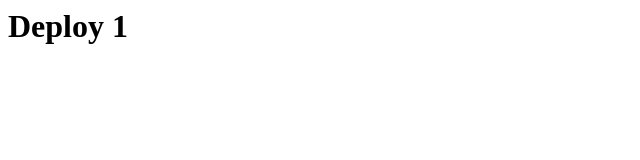
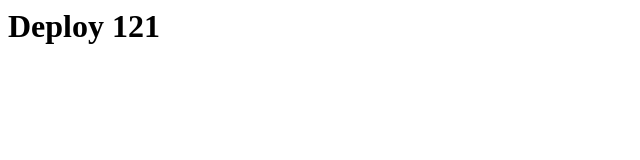
Before and after one commit to waytotaran/code-deploy-aws, a plain HTML site: page index.html in a window 1280 px wide. Shown: the full height of the page, 0-640 px from the left. Drawn offline with Linux system fonts and the light colour scheme.

Commit message:
Update index.html

```diff
--- a/index.html
+++ b/index.html
@@ -1,5 +1,5 @@
 <html>
 <h1>
-Deploy 1
+Deploy 121
 </h1>
 </html>
```
